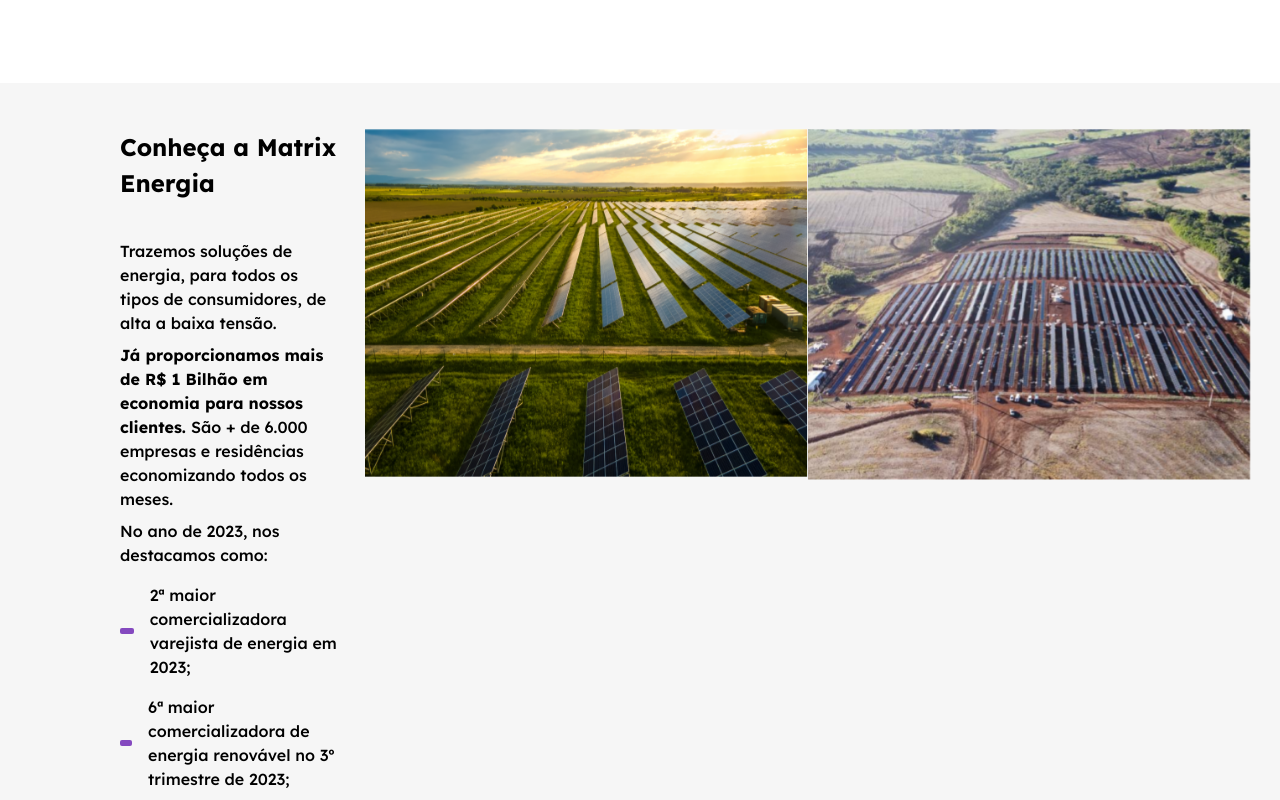
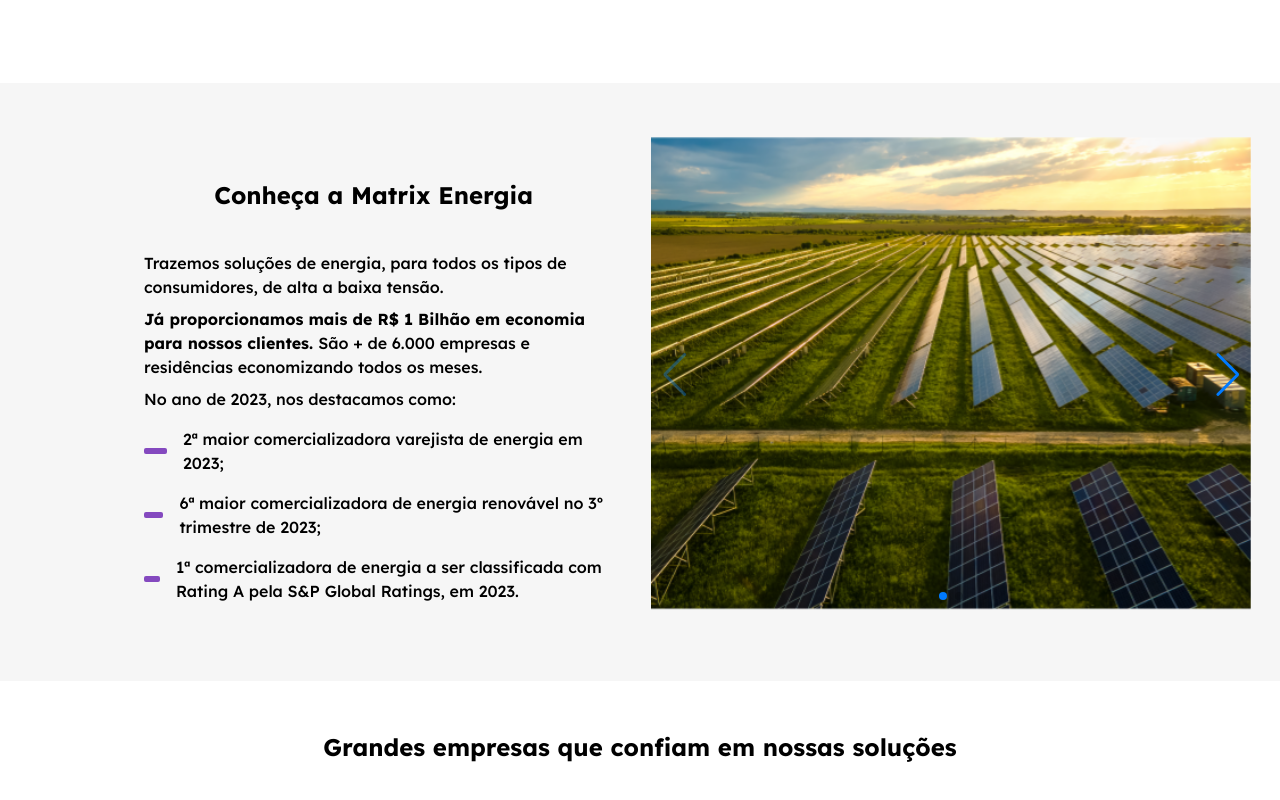
Before and after one commit to MelTami/LP-Whitelabel, a Next.js app: page / in a window 1280 px wide. Shown: the part 1940-2740 px from the top of the page. Built offline with nearby package versions, Linux system fonts and the light colour scheme.

Commit message:
fix: carrossel'

```diff
--- a/src/components/Quem Somos/Carrossel/Carrossel.tsx
+++ b/src/components/Quem Somos/Carrossel/Carrossel.tsx
@@ -6,36 +6,32 @@
 import "swiper/css";
 import "swiper/css/navigation";
 import "swiper/css/pagination";
+import { images } from "./images";
 
 export function Carrossel() {
   return (
-    <div>
+    <section className="flex justify-center">
+      <div className="w-[300px] lg:w-[600px] lg:h-[490px]">
         <Swiper
+          navigation
+          pagination={{ type: "bullets", clickable: true }}
           modules={[Navigation, Pagination]}
-        slidesPerView={2}
-        spaceBetween={1}
+          onSwiper={(swiper) => console.log(swiper)}
         >
-        <SwiperSlide className="flex justify-center items-center">
-          <div className="flex justify-center items-center">
+          {images.map((image, index) => (
+            <SwiperSlide key={index}>
+              <div className="flex h-auto w-full items-center justify-center">
                 <Image
-              src="/photovoltaic-panels-green.png"
-              alt="photovoltaic panels in a green local"
-              width={550}
-              height={414}
+                  src={image.src}
+                  alt={image.alt}
+                  className="block h-full w-full object-cover"
+                  width={300}
                 />
               </div>
             </SwiperSlide>
-        <SwiperSlide className="flex justify-center items-center">
-          <div>
-            <Image
-              src="/usina-solar.png"
-              alt="image"
-              width={743}
-              height={418}
-            />
-          </div>
-        </SwiperSlide>
+          ))}
         </Swiper>
       </div>
+    </section>
   );
 }
--- /dev/null
+++ b/src/components/Quem Somos/Carrossel/images.ts
@@ -0,0 +1,7 @@
+import first from "../../../../public/photovoltaic-panels-green.png";
+import second from "../../../../public/usina-solar.png";
+
+export const images = [
+  { src: first, alt: "paineis fotovaltaicos em um campo verde" },
+  { src: second, alt: "usina solar em assai-pr" },
+];
--- a/src/components/Quem Somos/Description.tsx
+++ b/src/components/Quem Somos/Description.tsx
@@ -3,10 +3,15 @@
 
 export default function Description() {
   return (
-    <section className="font-sans bg-bggray py-46.32 pr-28.68 pl-120 ">
-      <div className="gap-6 flex justify-between">
-        <div id="text" className="gap-9.5 flex flex-col w-598">
-          <h2 className="font-bold text-adv">Conheça a Matrix Energia</h2>
+    <section className="font-sans bg-bggray lg:py-46.32 lg:pr-28.68 lg:pl-120 ">
+      <div className="gap-6 flex justify-between align-middle items-center">
+        <div id="text" className="gap-9.5 flex flex-col lg:w-598 px-6 pb-8">
+          <h2 className="font-bold text-adv text-center pt-12">
+            Conheça a Matrix Energia
+          </h2>
+          <div className="lg:hidden md:hidden">
+            <Carrossel />
+          </div>
           <div className="gap-4 flex flex-col">
             <div id="content" className="gap-2 flex flex-col font-medium">
               <p>
@@ -46,7 +51,9 @@
             </div>
           </div>
         </div>
-        <Carrossel />
+        <div className="hidden lg:block md:block">
+          <Carrossel />
+        </div>
       </div>
     </section>
   );
```
Lines whose indentation alone changed are shown as unchanged.
